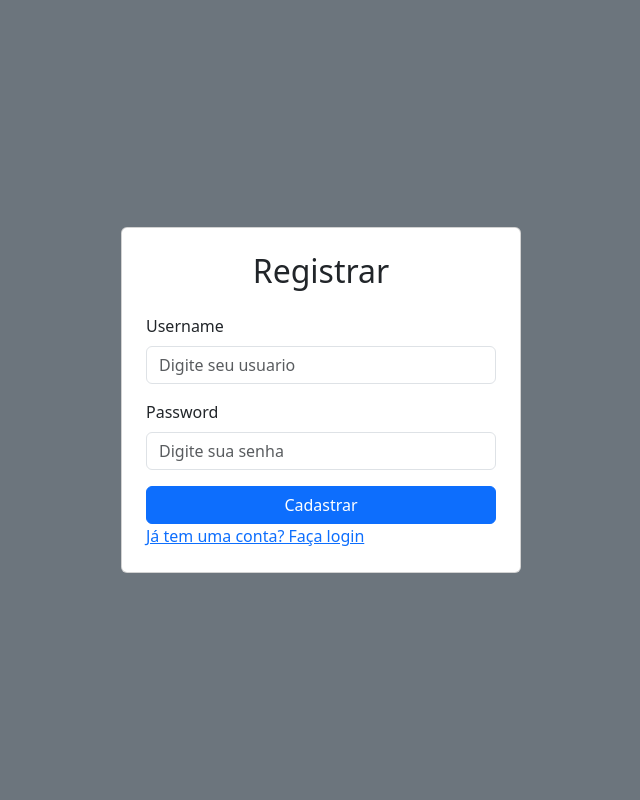
After one commit to Black-Oper/web-flask, a Flask app: page /register in a window 1280 px wide. The commit adds this page. Shown: the whole page, without its empty margins (319-959 px from the left). Run offline with Flask 3, Linux system fonts and the light colour scheme.

Commit message:
sistema de login funcionando

```diff
--- a/config.py
+++ b/config.py
@@ -17,4 +17,3 @@ db.init_app(app)
 login_manager = LoginManager()
 login_manager.init_app(app)
 login_manager.login_view = 'login'
-# relex my bro
--- a/forms.py
+++ b/forms.py
@@ -2,24 +2,22 @@ from flask_wtf import FlaskForm
 from wtforms import StringField, PasswordField, SubmitField, DateField, TextAreaField
 from wtforms.validators import DataRequired, Length
 
-# Classe base para formulario de cadastro de uma pessoa(nome, senha)
-class FormCadastrar(FlaskForm):
-    # Define a variavel 'nome' e 'senha' como tipo 'String' e usa validators que sao parametros para validacao do cadastro
+# Classe base para formulário de cadastro de uma pessoa (CPF, nome, senha)
+class RegisterForm(FlaskForm):
+    # Define os campos e usa 'validators' para validação
     username = StringField('Username', validators=[DataRequired(), Length(min=3, max=45)])
-    password = StringField('Password', validators=[DataRequired()])
+    password = PasswordField('Password', validators=[DataRequired()])
     submit = SubmitField('Cadastrar')
 
-
-class FormLogar(FlaskForm):
-    # Verifica se o nome e a senha foram validados corretamente
+# Formulário de login
+class LoginForm(FlaskForm):
     username = StringField('Username', validators=[DataRequired()])
-    password = StringField('Password', validators=[DataRequired()])
+    password = PasswordField('Password', validators=[DataRequired()])
     submit = SubmitField('Login')
 
-
-class FormEvent(FlaskForm):
-
+# Formulário de evento
+class EventForm(FlaskForm):
     event_name = StringField('Nome do evento', validators=[DataRequired()])
-    event_date = DateField('Data do evento', validators=[DataRequired()])
+    event_date = DateField('Data do evento', validators=[DataRequired()], format='%Y-%m-%d')  # Formato de data ISO
     event_description = TextAreaField('Descrição do evento', validators=[DataRequired()])
     submit = SubmitField('Cadastrar Evento')
--- a/main.py
+++ b/main.py
@@ -1,39 +1,72 @@
+# seção de imports
 from flask import Flask, redirect, render_template, url_for
-from flask_login import login_user
+from flask_login import login_user, logout_user
 from config import app, db
-
-from forms import FormCadastrar
-from werkzeug.security import generate_password_hash
-
+from werkzeug.security import generate_password_hash, check_password_hash
+from forms import RegisterForm, LoginForm  # Certifique-se de que LoginForm esteja correto
 from models import User
 
+# rota principal do site
 @app.route("/")
 def index():
-    return 'teste'
+    return render_template('index.html')
+
 
 # Faz o cadastro do usuario
-@app.route("/register", methods=['GET', 'POST']) # url
-def cadastrar():
-    # Importa do forms o formulario para cadastro de usuario
-    form = FormCadastrar()
-    # Faz a validacao atravez da funcao 'validate_on_submit()' para verificar se esta nos padroes de formulario
+@app.route("/register", methods=['GET', 'POST'])
+def register():
+    form = RegisterForm()
+
+    # Faz a validacao através da funcao 'validate_on_submit()'
     if form.validate_on_submit():
+        # cpf = form.cpf.data
         username = form.username.data
         password = generate_password_hash(form.password.data)
 
-        username_exists = User.query.filter_by(username=username).first()
+        user_exists = User.query.filter_by(name=username).first()
 
-        if(username_exists):
-            print("Usuario ja existe!")
+        if user_exists:
+            # Dê feedback ao usuário sobre o erro
+            return render_template('register.html', form=form, message="Usuário já existe!")
         else:
-            # Cria um novo usuario, adiciona no banco de dados e redireciona para a página de login
-            new_username = User(username=username, password=password)
-            db.session.add(new_username)
+            # Cria novo usuário e salva no banco de dados
+            new_user = User(name=username, password=password)
+            db.session.add(new_user)
             db.session.commit()
-            return redirect(url_for('Registro'))
+            return redirect(url_for('login'))
 
     return render_template('register.html', form=form)
 
-@app.route("/login")
+
+# Faz o login do usuario
+@app.route("/login", methods=['GET', 'POST'])
 def login():
-    return 'teste login'
+    form = LoginForm()  # Certifique-se de que o nome do formulário esteja correto
+
+    if form.validate_on_submit():
+        usernameLogin = form.username.data
+        usernameBank = User.query.filter_by(username=usernameLogin).first()
+
+        if usernameBank:
+            passwordLogin = form.password.data
+            passwordBank = usernameBank.password
+
+            if check_password_hash(passwordBank, passwordLogin):
+                login_user(usernameBank)
+                return redirect(url_for('dashboard'))
+            else:
+                return render_template('login.html', form=form, message="Senha incorreta.")
+        else:
+            return render_template('login.html', form=form, message="Usuário não encontrado.")
+
+    return render_template('login.html', form=form)
+
+# Rota para logout
+@app.route('/logout')
+def logout():
+    logout_user()
+    return redirect(url_for('login'))
+
+# Executar o Flask
+if __name__ == "__main__":
+    app.run(debug=True)
--- a/templates/index.html
+++ b/templates/index.html
@@ -6,6 +6,7 @@
     <title>Home</title>
 </head>
 <body>
-    <p>  </p>
+    <p>Home</p>
+    <a href="{{ url_for('register') }}">Register</a>
 </body>
 </html>
--- /dev/null
+++ b/templates/register.html
@@ -0,0 +1,37 @@
+<!DOCTYPE html>
+<html lang="en">
+<head>
+    <meta charset="UTF-8">
+    <title>Registrar</title>
+    <link href="https://cdn.jsdelivr.net/npm/bootstrap@5.3.3/dist/css/bootstrap.min.css" rel="stylesheet" integrity="sha384-QWTKZyjpPEjISv5WaRU9OFeRpok6YctnYmDr5pNlyT2bRjXh0JMhjY6hW+ALEwIH" crossorigin="anonymous">
+</head>
+<body class="bg-secondary">
+
+    <div class="container vh-100 d-flex justify-content-center align-items-center">
+        <div class="card p-4" style="width: 100%; max-width: 400px;">
+            <h2 class="text-center mb-4">Registrar</h2>
+            <form method="POST" action="{{ url_for('register') }}">
+
+                {{ form.hidden_tag() }}
+
+                <div class="mb-3">
+                    {{ form.username.label(class="form-label") }}
+                    {{ form.username(class="form-control", placeholder="Digite seu usuario") }}
+                </div>
+
+                <div class="mb-3">
+                    {{ form.password.label(class="form-label") }}
+                    {{ form.password(class="form-control", placeholder="Digite sua senha") }}
+                </div>
+                <div class="d-grid">
+                    {{ form.submit(class="btn btn-primary") }}
+                </div>
+            </form>
+            <a href="{{ url_for('login') }}">Já tem uma conta? Faça login</a>
+        </div>
+    </div>
+
+
+
+</body>
+</html>
```
